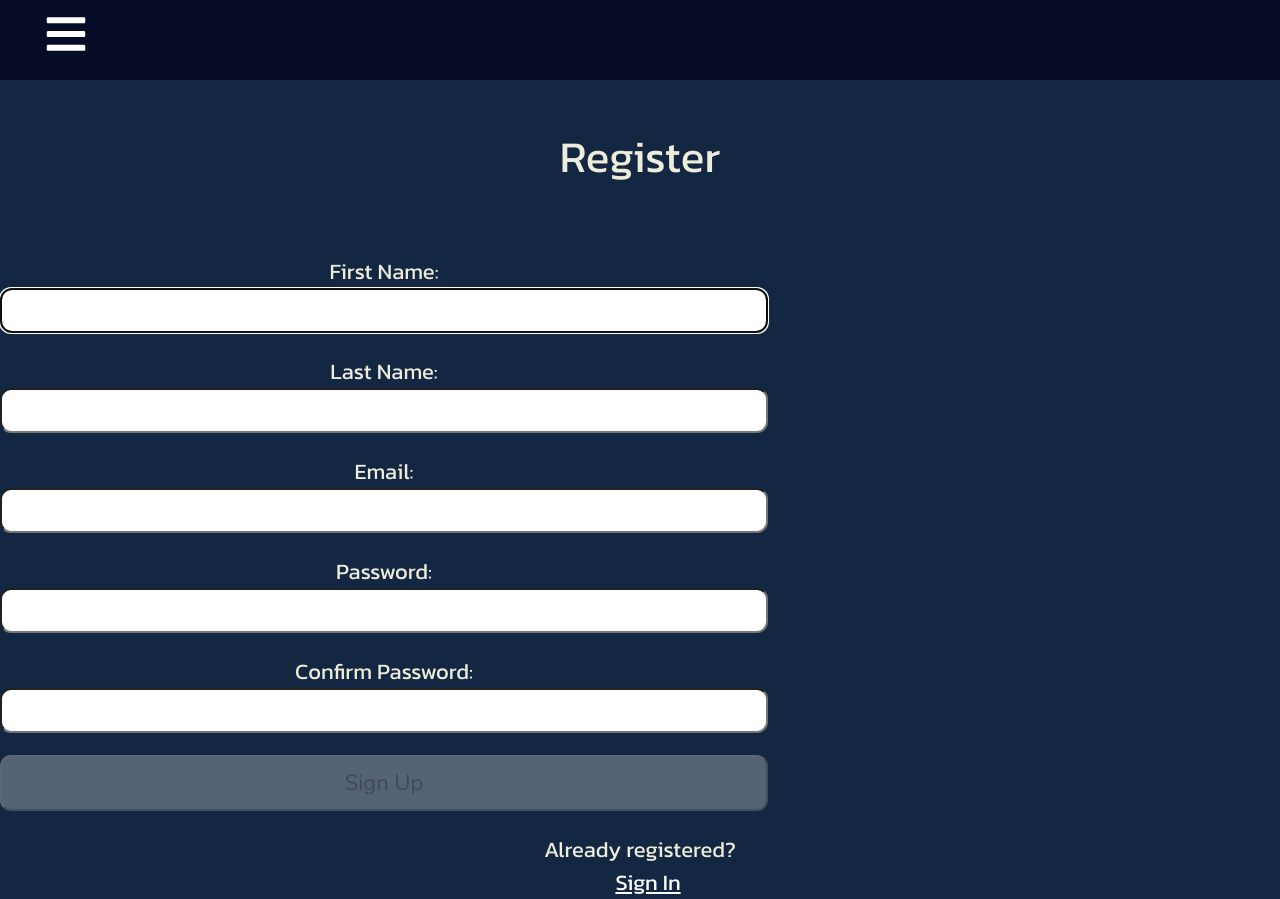
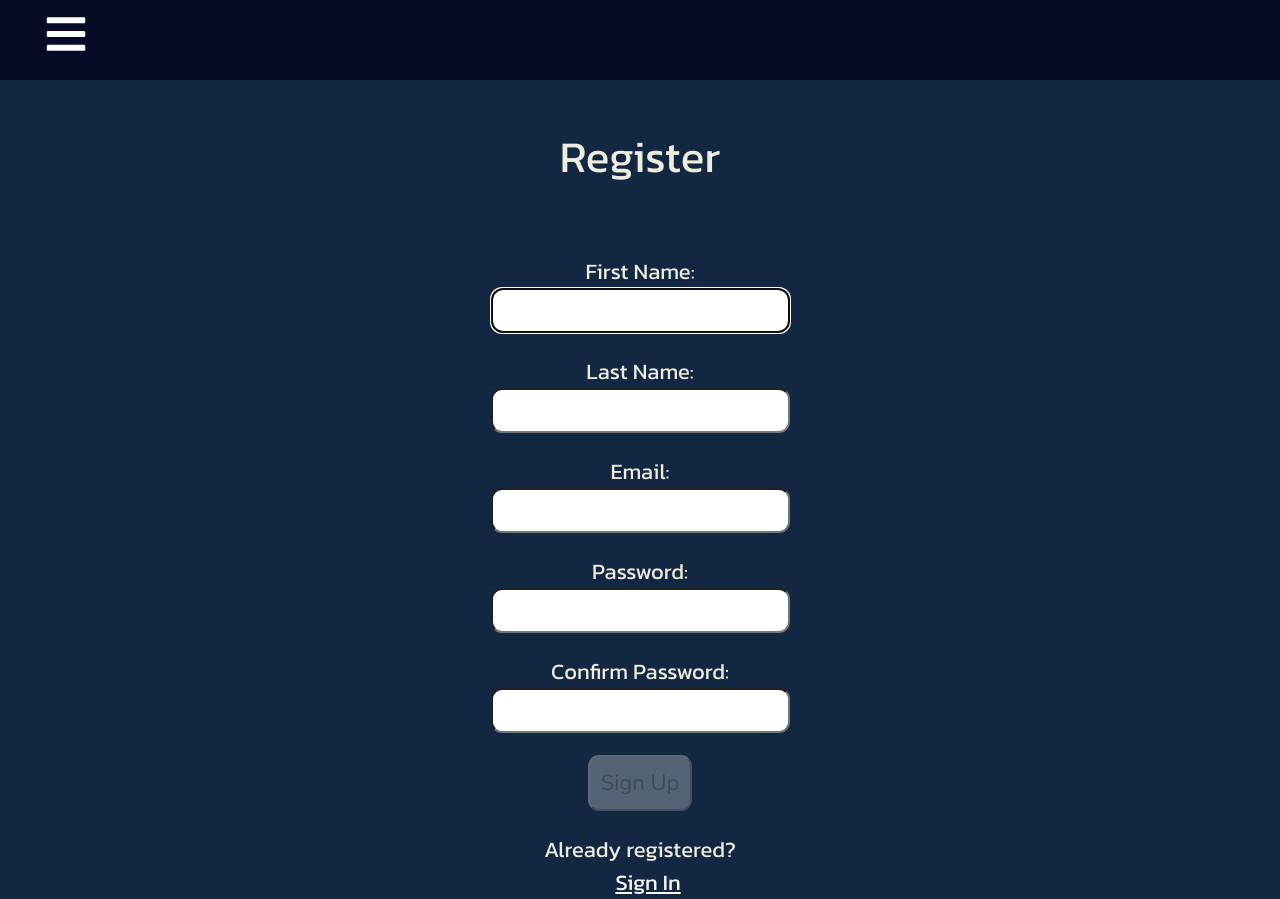
Before and after one commit to devin-caron/AWF-FinalProject, a React (Create React App) app in the folder frontend/: page /register in a window 1280 px wide. Built offline with nearby package versions, Linux system fonts and the light colour scheme.

Commit message:
styling fixes for login

```diff
--- a/frontend/src/Pages/Login.js
+++ b/frontend/src/Pages/Login.js
@@ -74,7 +74,7 @@ const Login = () => {
             <div styleName="sectionStyle">
                 <p ref={errRef} className={errMsg ? "errmsg" : "offscreen"} aria-live="assertive">{errMsg}</p>
                 <h1>Sign In</h1>
-                <form onSubmit={handleSubmit}>
+                <form className="login" onSubmit={handleSubmit}>
                     <label htmlFor="username">Email:</label>
                     <input
                         type="text"
--- a/frontend/src/Pages/Register.css
+++ b/frontend/src/Pages/Register.css
@@ -27,7 +27,13 @@ section {
     width: 100%;
     display: flex;
     justify-content: flex-start;
+    align-items: center;
     /* flex-direction:column; */
+}
+
+.login {
+    align-items: center;
+    padding-left: 40%;
 }
 
 form {
--- a/frontend/src/Pages/Register.js
+++ b/frontend/src/Pages/Register.js
@@ -122,7 +122,7 @@ const Register = () => {
 
                     <p ref={errRef} className={errMsg ? "errmsg" : "offscreen"} aria-live="assertive">{errMsg}</p>
                     <h1>Register</h1>
-                    <form onSubmit={handleSubmit}>
+                    <form className="login" onSubmit={handleSubmit}>
                         <label htmlFor="username">
                             First Name:
                             <FontAwesomeIcon icon={faCheck} className={validName ? "valid" : "hide"} />
```
